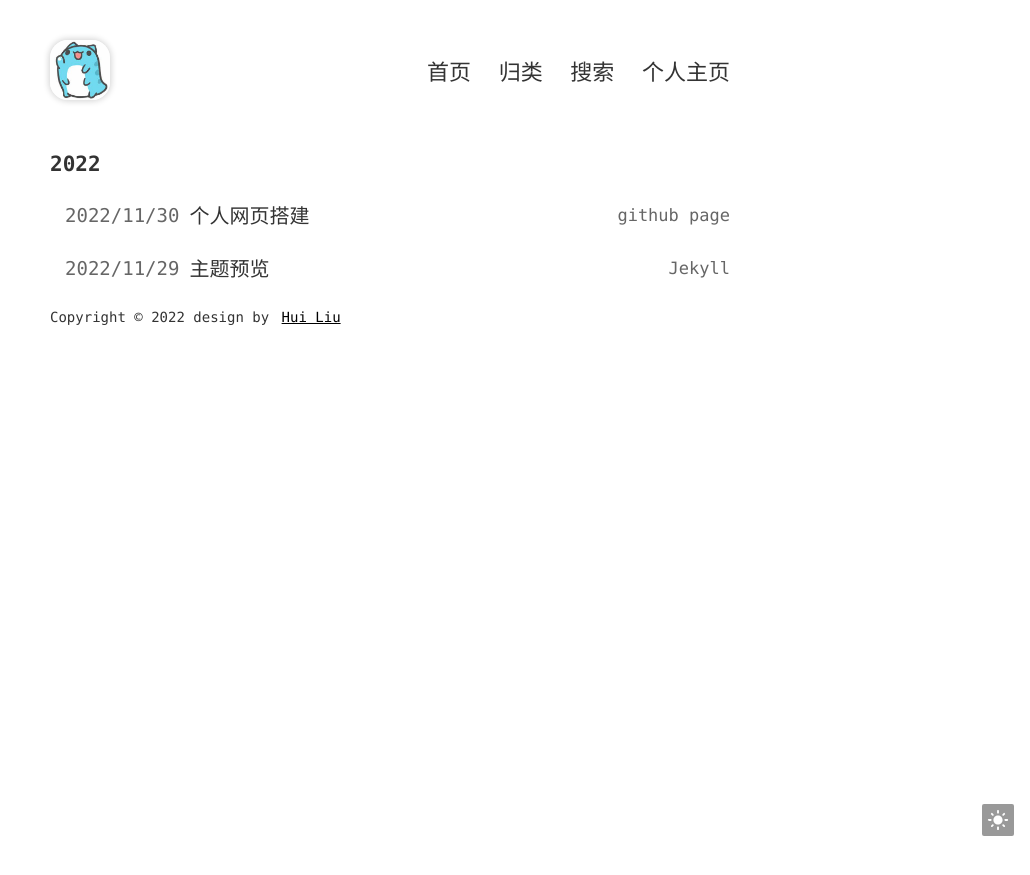
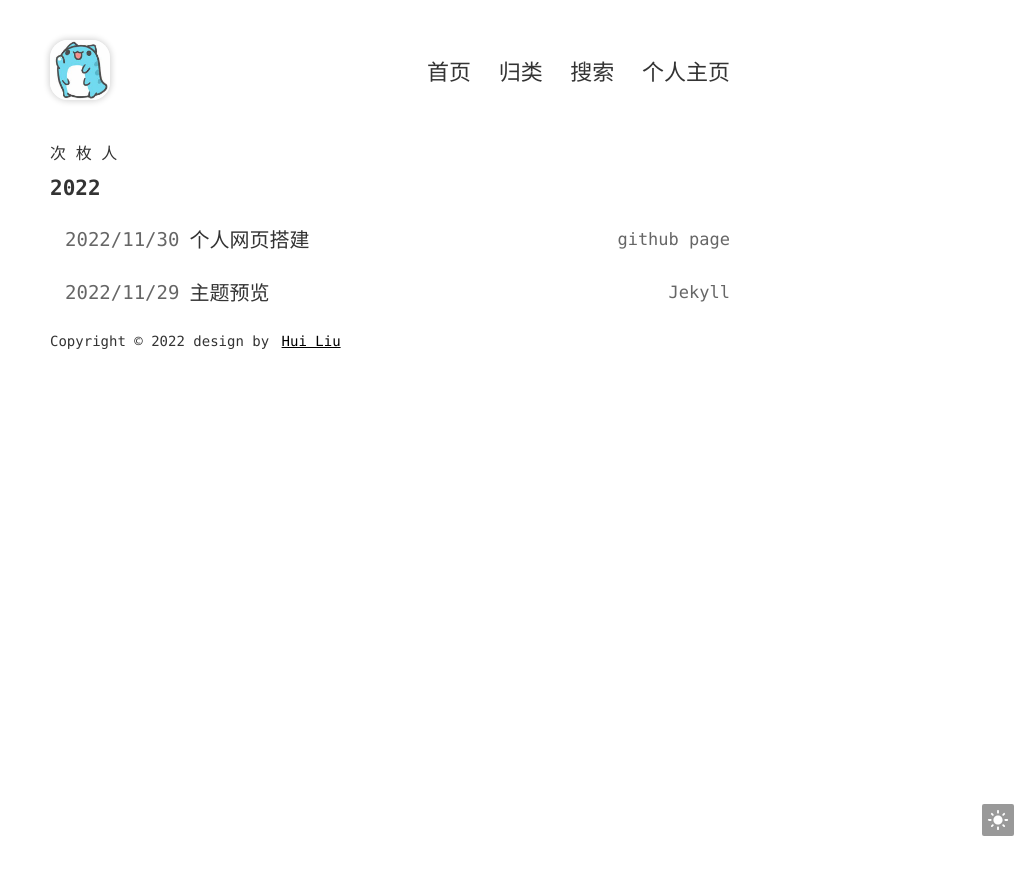
Before and after one commit to aloeordown/aloeordown.github.io, a Jekyll site: the page built from index.html, in a window 1280 px wide. Shown: the top 875 px of the page, without its empty margins (250-1280 px from the left). Built offline with Jekyll 4.4.1, drawn with Linux system fonts in a browser that asks for light colours; comment, search, counter and statistics services are not loaded.

```diff
--- a/_layouts/mypost.html
+++ b/_layouts/mypost.html
@@ -35,7 +35,7 @@
   }
 </style>
 <script
-  src="https://cdn.jsdelivr.net/npm/mermaid@8.7.0/dist/mermaid.min.js"
+  src="https://cdn.jsdelivr.net/npm/mermaid@9.2.2/dist/mermaid.min.js"
   defer="defer"
   onload='
     for(let x of document.getElementsByClassName("language-mermaid"))
--- a/index.html
+++ b/index.html
@@ -8,6 +8,28 @@
     {%- capture post_previous_year %}{{ post.previous.date | date: "%Y" }}{% endcapture -%}
     {%- capture post_next_year %}{{ post.next.date | date: "%Y" }}{% endcapture -%}
     {%- if forloop.first or post_next_year != post_year -%}
+    <div>
+         <div>
+            <i class="fa-solid fa-eye fa-fw"></i>
+              <span id="busuanzi_value_page_pv">
+                 <i class="fa-solid fa-spinner fa-pulse"></i>
+                  </span>次
+            <i class="fa-solid fa-paw fa-fw"></i>
+                    <span id="busuanzi_value_site_pv">
+                      <i class="fa-solid fa-spinner fa-pulse"></i>
+                    </span>枚
+            <i class="fa-solid fa-user-friends fa-fw"></i>
+                    <span id="busuanzi_value_site_uv">
+                      <i class="fa-solid fa-spinner fa-pulse"></i>
+                    </span>人
+          </div>
+
+                  <script
+                    src='https://cdn.jsdelivr.net/npm/busuanzi@2.3/bsz.pure.mini.js'
+                    async='async'
+                  ></script>
+    </div>
+
     <div class="list-post">
       <h2 id="{{post_year}}">{{post_year}}</h2>
       <ul>
```
Also changed, not shown: _posts/2022-11-29-主题预览.md (+25 -11 lines).
